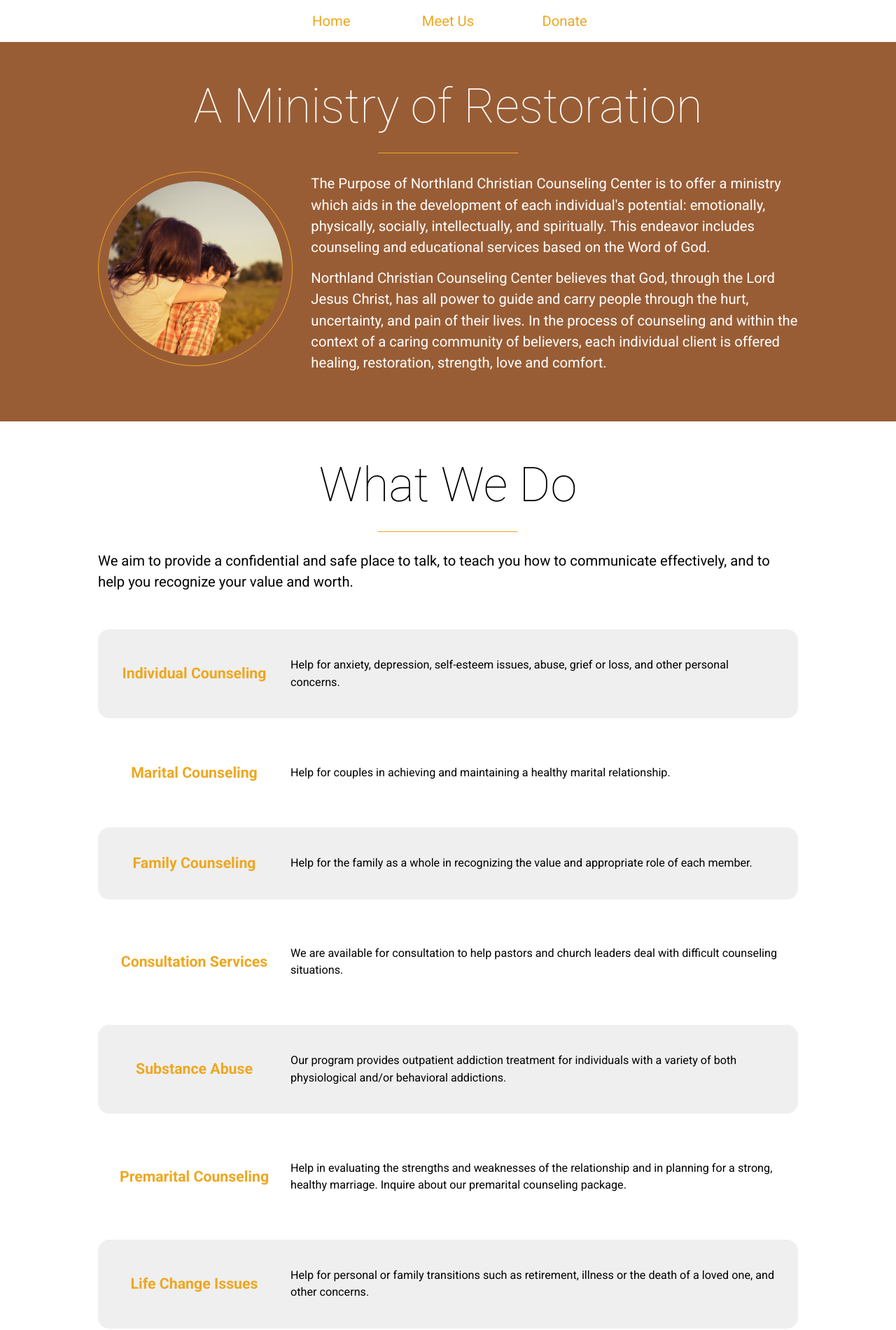
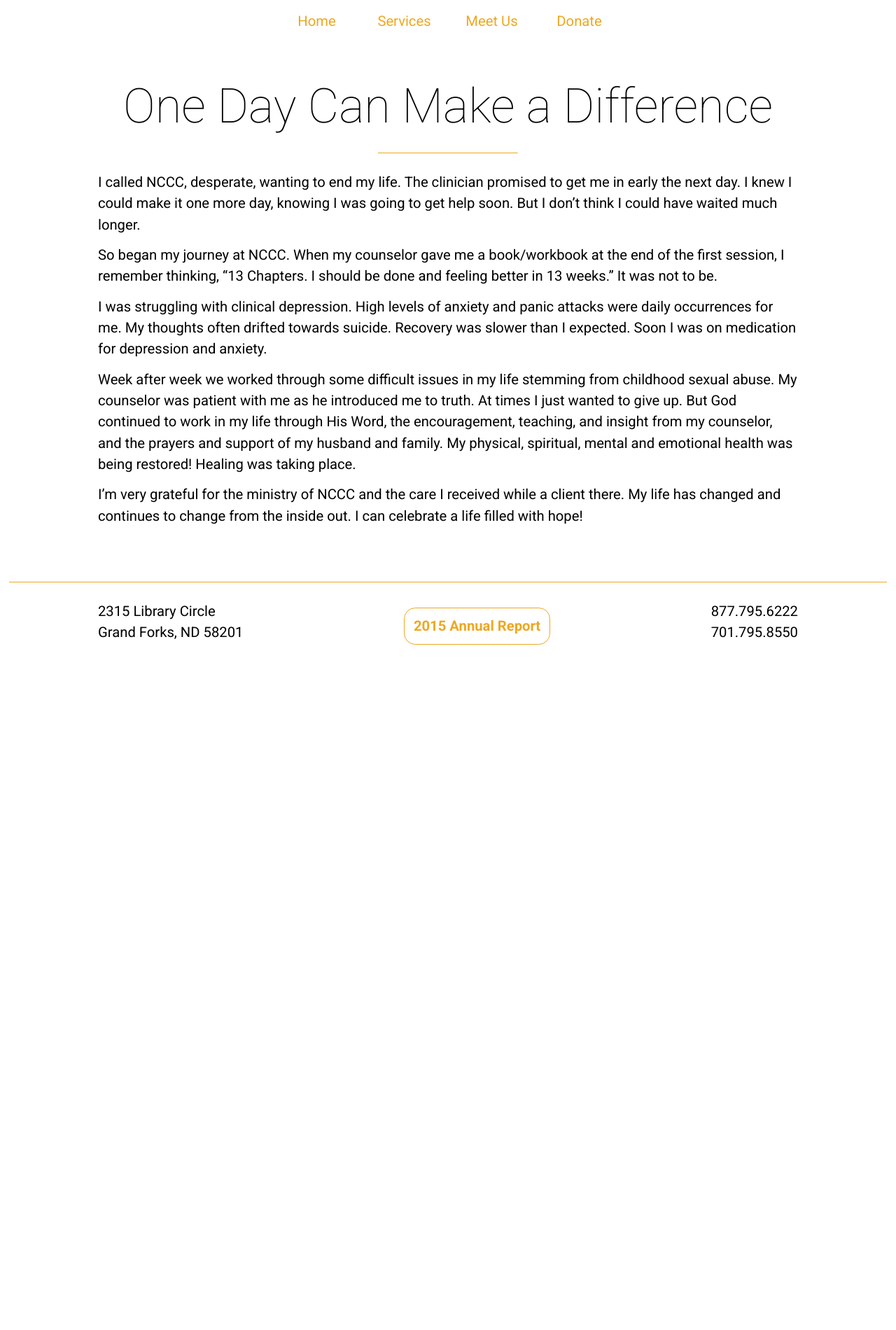
Before and after one commit to TeamSkosh/nccc, a Jekyll site: the page built from index.html, in a window 1280 px wide. Shown: the part 500-2400 px from the top of the page at 70% size. Built offline with Jekyll 4.4.1, drawn with Linux system fonts in a browser that asks for light colours; after the commit the page ends 1445 px from its top, so only the background shows below that; some of the changed text lies outside the part shown.

Commit message:
Begin refactoring the home page.

```diff
--- a/_sass/_layout.scss
+++ b/_sass/_layout.scss
@@ -12,5 +12,6 @@
 
 // Pages
 @import "pages/home";
+@import "pages/services";
 @import "pages/about";
 @import "pages/donate";
--- a/_sass/pages/_home.scss
+++ b/_sass/pages/_home.scss
@@ -1,111 +1,11 @@
 /*------------------------------------------------------------------------------
     _home.scss
 
-    Homepage styles
+    Home styles
 ------------------------------------------------------------------------------*/
 
 .home {
     &--summary {
-        background: $color--secondary;
-        color: $color--white;
         padding: ($spacing--unit * 2) $padding--content;
     }
-
-    &--summary-rule {
-        display: none;
-        @extend .section--rule__primary;
-
-        @include mq--large {
-            display: block;
-        }
-    }
-
-    &--description {
-        display: flex;
-        flex-direction: column;
-        align-items: center;
-
-        @include mq--large {
-            flex-direction: row;
-        }
-    }
-
-    &--description-image {
-        border: 1px solid $color--primary;
-        border-radius: 50%;
-        margin-bottom: $spacing--unit;
-        padding: $spacing--unit / 2;
-
-        @include mq--large {
-            margin-right: $spacing--unit;
-        }
-
-        img {
-            border-radius: 50%;
-            max-width: 200px;
-
-            @include mq--small {
-                max-width: 250px;
-            }
-        }
-    }
-
-    &--overview {
-        padding: ($spacing--unit * 2) $padding--content;
-    }
-
-    &--overview-points {
-        display: flex;
-        flex-flow: row wrap;
-        margin-top: $spacing--unit * 2;
-    }
-
-    &--overview-point {
-        align-items: center;
-        border-radius: $border--radius;
-        display: flex;
-        flex: 1 0 100%;
-        flex-direction: column;
-        font-size: ms(2) * 1.125;
-        margin-bottom: $spacing--unit;
-        padding: $spacing--unit ($spacing--unit / 2);
-
-
-        @include mq--medium {
-            flex-direction: row;
-            padding-bottom: $spacing--unit * 1.5;
-            padding-left: 0;
-            padding-right: $spacing--unit;
-            padding-top: $spacing--unit * 1.5;
-        }
-
-        &:last-child {
-            margin-bottom: 0;
-        }
-
-        &:nth-child(2n+1) {
-            background-color: $color--white__off;
-        }
-    }
-
-    &--overview-point-title {
-        color: $color--primary;
-        font-weight: 700;
-        line-height: 1.15;
-        margin-bottom: 0;
-        min-width: 275px;
-        text-align: center;
-    }
-
-    &--overview-point-description {
-        font-size: ms(2);
-        margin-bottom: 0;
-        margin-top: $spacing--unit / 2;
-        text-align: center;
-
-        @include mq--medium {
-            margin-top: 0;
-            text-align: left;
-        }
-    }
 }
--- /dev/null
+++ b/_sass/pages/_services.scss
@@ -0,0 +1,111 @@
+/*------------------------------------------------------------------------------
+    _services.scss
+
+    Services styles
+------------------------------------------------------------------------------*/
+
+.services {
+    &--summary {
+        background: $color--secondary;
+        color: $color--white;
+        padding: ($spacing--unit * 2) $padding--content;
+    }
+
+    &--summary-rule {
+        display: none;
+        @extend .section--rule__primary;
+
+        @include mq--large {
+            display: block;
+        }
+    }
+
+    &--description {
+        display: flex;
+        flex-direction: column;
+        align-items: center;
+
+        @include mq--large {
+            flex-direction: row;
+        }
+    }
+
+    &--description-image {
+        border: 1px solid $color--primary;
+        border-radius: 50%;
+        margin-bottom: $spacing--unit;
+        padding: $spacing--unit / 2;
+
+        @include mq--large {
+            margin-right: $spacing--unit;
+        }
+
+        img {
+            border-radius: 50%;
+            max-width: 200px;
+
+            @include mq--small {
+                max-width: 250px;
+            }
+        }
+    }
+
+    &--overview {
+        padding: ($spacing--unit * 2) $padding--content;
+    }
+
+    &--overview-points {
+        display: flex;
+        flex-flow: row wrap;
+        margin-top: $spacing--unit * 2;
+    }
+
+    &--overview-point {
+        align-items: center;
+        border-radius: $border--radius;
+        display: flex;
+        flex: 1 0 100%;
+        flex-direction: column;
+        font-size: ms(2) * 1.125;
+        margin-bottom: $spacing--unit;
+        padding: $spacing--unit ($spacing--unit / 2);
+
+
+        @include mq--medium {
+            flex-direction: row;
+            padding-bottom: $spacing--unit * 1.5;
+            padding-left: 0;
+            padding-right: $spacing--unit;
+            padding-top: $spacing--unit * 1.5;
+        }
+
+        &:last-child {
+            margin-bottom: 0;
+        }
+
+        &:nth-child(2n+1) {
+            background-color: $color--white__off;
+        }
+    }
+
+    &--overview-point-title {
+        color: $color--primary;
+        font-weight: 700;
+        line-height: 1.15;
+        margin-bottom: 0;
+        min-width: 275px;
+        text-align: center;
+    }
+
+    &--overview-point-description {
+        font-size: ms(2);
+        margin-bottom: 0;
+        margin-top: $spacing--unit / 2;
+        text-align: center;
+
+        @include mq--medium {
+            margin-top: 0;
+            text-align: left;
+        }
+    }
+}
--- a/donate/index.html
+++ b/donate/index.html
@@ -1,6 +1,6 @@
 ---
 layout: page
-nav_order: 2
+nav_order: 3
 title: Donate
 ---
 
--- a/index.html
+++ b/index.html
@@ -5,152 +5,47 @@
 <section class="home--summary">
     <div class="wrapper">
         <h1 class="section--title">
-            A Ministry of Restoration
-        </h1>
-
-        <hr class="home--summary-rule">
-
-        <div class="home--description">
-            <div class="home--description-image">
-                <img
-                    src="{{ "/img/piggy-back.jpg" | prepend: site.baseurl }}"
-                    alt="Piggy Back Ride">
-            </div>
-
-            <div class="home--description-text">
-                <p>{{ site.description }}</p>
-
-                <p>
-                    Northland Christian Counseling Center believes that God, through the
-                    Lord Jesus Christ, has all power to guide and carry people through the
-                    hurt, uncertainty, and pain of their lives. In the process of counseling
-                    and within the context of a caring community of believers, each
-                    individual client is offered healing, restoration, strength, love and
-                    comfort.
-                </p>
-            </div>
-        </div>
-    </div>
-</section>
-
-<section class="home--overview">
-    <div class="wrapper">
-        <h1 class="section--title">
-            What We Do
+            One Day Can Make a Difference
         </h1>
 
         <hr class="section--rule__primary">
 
-        <p class="home--overview-description">
-            We aim to provide a confidential and safe place to talk, to teach
-            you how to communicate effectively, and to help you recognize your
-            value and worth.
+        <p>
+            I called NCCC, desperate, wanting to end my life. The clinician
+            promised to get me in early the next day. I knew I could make it
+            one more day, knowing I was going to get help soon. But I don’t
+            think I could have waited much longer.
         </p>
 
-        <ul class="home--overview-points">
-            <li class="home--overview-point">
-                <h3 class="home--overview-point-title">
-                    Individual Counseling
-                </h3>
+        <p>
+            So began my journey at NCCC. When my counselor gave me a
+            book/workbook at the end of the first session, I remember thinking,
+            “13 Chapters. I should be done and feeling better in 13 weeks.” It
+            was not to be.
+        </p>
 
-                <p class="home--overview-point-description">
-                    Help for anxiety, depression, self-esteem issues, abuse,
-                    grief or loss, and other personal concerns.
-                </p>
-            </li>
+        <p>
+            I was struggling with clinical depression. High levels of anxiety
+            and panic attacks were daily occurrences for me. My thoughts often
+            drifted towards suicide. Recovery was slower than I expected. Soon
+            I was on medication for depression and anxiety.
+        </p>
 
-            <li class="home--overview-point">
-                <h3 class="home--overview-point-title">
-                    Marital Counseling
-                </h3>
+        <p>
+            Week after week we worked through some difficult issues in my life
+            stemming from childhood sexual abuse. My counselor was patient with
+            me as he introduced me to truth. At times I just wanted to give up.
+            But God continued to work in my life through His Word, the
+            encouragement, teaching, and insight from my counselor, and the
+            prayers and support of my husband and family. My physical,
+            spiritual, mental and emotional health was being restored! Healing
+            was taking place.
+        </p>
 
-                <p class="home--overview-point-description">
-                    Help for couples in achieving and maintaining a healthy
-                    marital relationship.
-                </p>
-            </li>
-
-            <li class="home--overview-point">
-                <h3 class="home--overview-point-title">
-                    Family Counseling
-                </h3>
-
-                <p class="home--overview-point-description">
-                    Help for the family as a whole in recognizing the value and
-                    appropriate role of each member.
-                </p>
-            </li>
-
-            <li class="home--overview-point">
-                <h3 class="home--overview-point-title">
-                    Consultation Services
-                </h3>
-
-                <p class="home--overview-point-description">
-                    We are available for consultation to help pastors and
-                    church leaders deal with difficult counseling situations.
-                </p>
-            </li>
-
-            <li class="home--overview-point">
-                <h3 class="home--overview-point-title">
-                    Substance Abuse
-                </h3>
-
-                <p class="home--overview-point-description">
-                    Our program provides outpatient addiction treatment for
-                    individuals with a variety of both physiological and/or
-                    behavioral addictions.
-                </p>
-            </li>
-
-            <li class="home--overview-point">
-                <h3 class="home--overview-point-title">
-                    Premarital Counseling
-                </h3>
-
-                <p class="home--overview-point-description">
-                    Help in evaluating the strengths and weaknesses of the
-                    relationship and in planning for a strong, healthy marriage.
-                    Inquire about our premarital counseling package.
-                </p>
-            </li>
-
-            <li class="home--overview-point">
-                <h3 class="home--overview-point-title">
-                    Life Change Issues
-                </h3>
-
-                <p class="home--overview-point-description">
-                    Help for personal or family transitions such as retirement,
-                    illness or the death of a loved one, and other concerns.
-                </p>
-            </li>
-
-            <li class="home--overview-point">
-                <h3 class="home--overview-point-title">
-                    Educational Services
-                </h3>
-
-                <p class="home--overview-point-description">
-                    We offer one or two day seminars addressing issues with
-                    spirit (Biblical truth), soul, and body taken into account
-                    and practically applied.
-                </p>
-            </li>
-
-            <li class="home--overview-point">
-                <h3 class="home--overview-point-title">
-                    Group Counseling
-                </h3>
-
-                <p class="home--overview-point-description">
-                    Help for groups joined together by a common concern.
-                    Individuals learn from each other, encouraging one another,
-                    ministering to and being ministered to in the context of a
-                    caring group.
-                </p>
-            </li>
-        </ul>
+        <p>
+            I’m very grateful for the ministry of NCCC and the care I received
+            while a client there. My life has changed and continues to change
+            from the inside out. I can celebrate a life filled with hope!
+        </p>
     </div>
 </section>
--- a/meet-us/index.html
+++ b/meet-us/index.html
@@ -1,6 +1,6 @@
 ---
 layout: page
-nav_order: 1
+nav_order: 2
 title: Meet Us
 ---
 
--- /dev/null
+++ b/services/index.html
@@ -0,0 +1,158 @@
+---
+layout: page
+nav_order: 1
+title: Services
+---
+
+<section class="services--summary">
+    <div class="wrapper">
+        <h1 class="section--title">
+            A Ministry of Restoration
+        </h1>
+
+        <hr class="services--summary-rule">
+
+        <div class="services--description">
+            <div class="services--description-image">
+                <img
+                    src="{{ "/img/piggy-back.jpg" | prepend: site.baseurl }}"
+                    alt="Piggy Back Ride">
+            </div>
+
+            <div class="services--description-text">
+                <p>{{ site.description }}</p>
+
+                <p>
+                    Northland Christian Counseling Center believes that God, through the
+                    Lord Jesus Christ, has all power to guide and carry people through the
+                    hurt, uncertainty, and pain of their lives. In the process of counseling
+                    and within the context of a caring community of believers, each
+                    individual client is offered healing, restoration, strength, love and
+                    comfort.
+                </p>
+            </div>
+        </div>
+    </div>
+</section>
+
+<section class="services--overview">
+    <div class="wrapper">
+        <h1 class="section--title">
+            What We Do
+        </h1>
+
+        <hr class="section--rule__primary">
+
+        <p class="services--overview-description">
+            We aim to provide a confidential and safe place to talk, to teach
+            you how to communicate effectively, and to help you recognize your
+            value and worth.
+        </p>
+
+        <ul class="services--overview-points">
+            <li class="services--overview-point">
+                <h3 class="services--overview-point-title">
+                    Individual Counseling
+                </h3>
+
+                <p class="services--overview-point-description">
+                    Help for anxiety, depression, self-esteem issues, abuse,
+                    grief or loss, and other personal concerns.
+                </p>
+            </li>
+
+            <li class="services--overview-point">
+                <h3 class="services--overview-point-title">
+                    Marital Counseling
+                </h3>
+
+                <p class="services--overview-point-description">
+                    Help for couples in achieving and maintaining a healthy
+                    marital relationship.
+                </p>
+            </li>
+
+            <li class="services--overview-point">
+                <h3 class="services--overview-point-title">
+                    Family Counseling
+                </h3>
+
+                <p class="services--overview-point-description">
+                    Help for the family as a whole in recognizing the value and
+                    appropriate role of each member.
+                </p>
+            </li>
+
+            <li class="services--overview-point">
+                <h3 class="services--overview-point-title">
+                    Consultation Services
+                </h3>
+
+                <p class="services--overview-point-description">
+                    We are available for consultation to help pastors and
+                    church leaders deal with difficult counseling situations.
+                </p>
+            </li>
+
+            <li class="services--overview-point">
+                <h3 class="services--overview-point-title">
+                    Substance Abuse
+                </h3>
+
+                <p class="services--overview-point-description">
+                    Our program provides outpatient addiction treatment for
+                    individuals with a variety of both physiological and/or
+                    behavioral addictions.
+                </p>
+            </li>
+
+            <li class="services--overview-point">
+                <h3 class="services--overview-point-title">
+                    Premarital Counseling
+                </h3>
+
+                <p class="services--overview-point-description">
+                    Help in evaluating the strengths and weaknesses of the
+                    relationship and in planning for a strong, healthy marriage.
+                    Inquire about our premarital counseling package.
+                </p>
+            </li>
+
+            <li class="services--overview-point">
+                <h3 class="services--overview-point-title">
+                    Life Change Issues
+                </h3>
+
+                <p class="services--overview-point-description">
+                    Help for personal or family transitions such as retirement,
+                    illness or the death of a loved one, and other concerns.
+                </p>
+            </li>
+
+            <li class="services--overview-point">
+                <h3 class="services--overview-point-title">
+                    Educational Services
+                </h3>
+
+                <p class="services--overview-point-description">
+                    We offer one or two day seminars addressing issues with
+                    spirit (Biblical truth), soul, and body taken into account
+                    and practically applied.
+                </p>
+            </li>
+
+            <li class="services--overview-point">
+                <h3 class="services--overview-point-title">
+                    Group Counseling
+                </h3>
+
+                <p class="services--overview-point-description">
+                    Help for groups joined together by a common concern.
+                    Individuals learn from each other, encouraging one another,
+                    ministering to and being ministered to in the context of a
+                    caring group.
+                </p>
+            </li>
+        </ul>
+    </div>
+</section>
```
